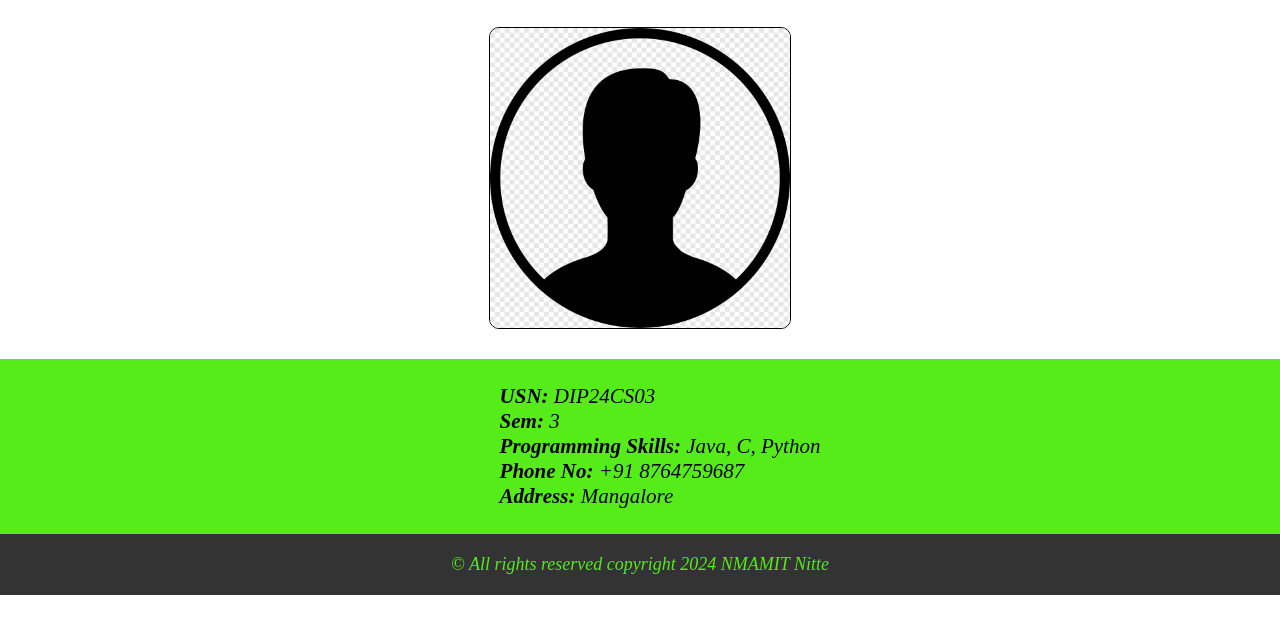
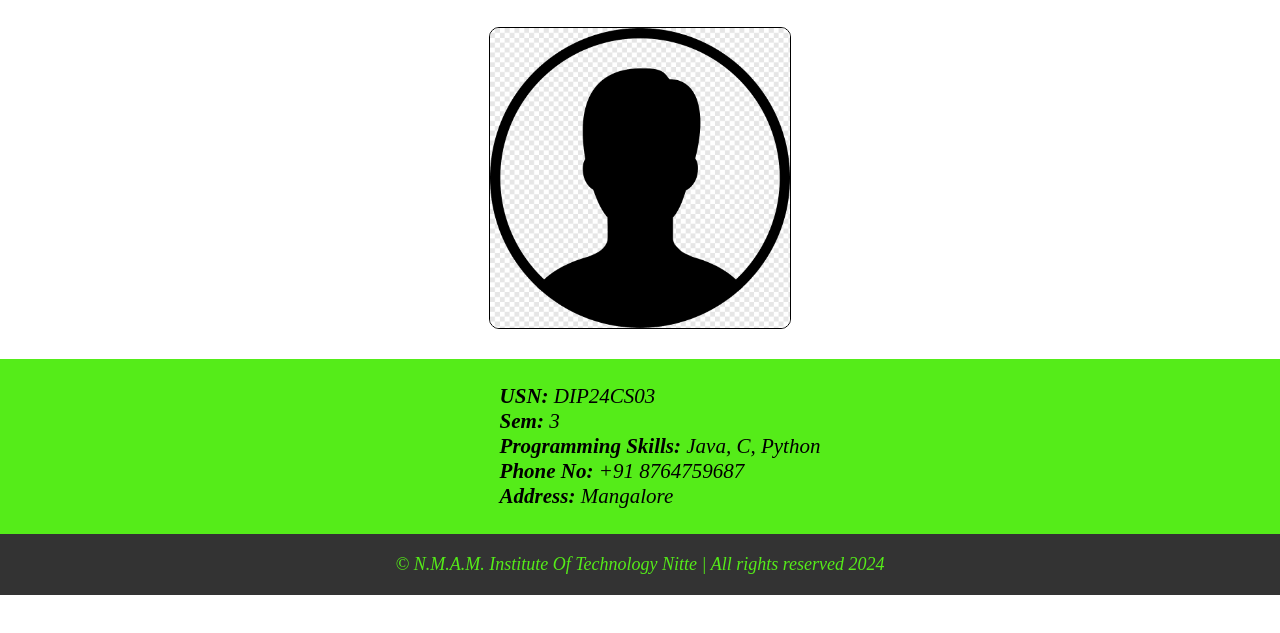
Before and after one commit to Akshay-Apex/Profile_WebPage, a plain HTML site: page index.html in a window 1280 px wide. Shown: the part 85-718 px from the top of the page. Drawn offline with Linux system fonts and the light colour scheme.

Commit message:
Add files via upload

```diff
--- a/index.html
+++ b/index.html
@@ -27,7 +27,7 @@
   </main>
 
   <footer>
-    <p>&copy; All rights reserved copyright 2024 NMAMIT Nitte</p>
+    <p>&copy; N.M.A.M. Institute Of Technology Nitte | All rights reserved 2024</p>
   </footer>
 </body>
 </html>
```
